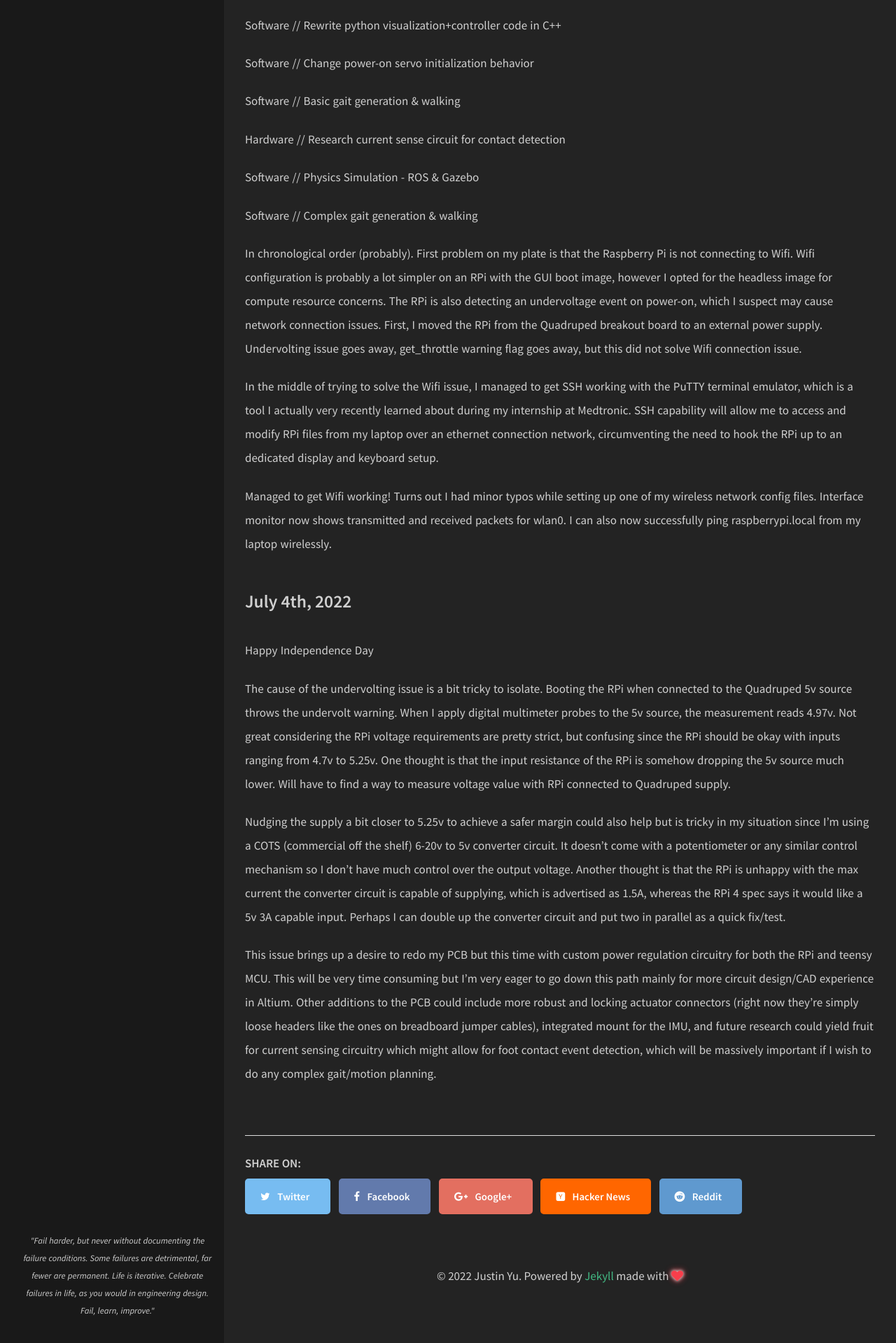
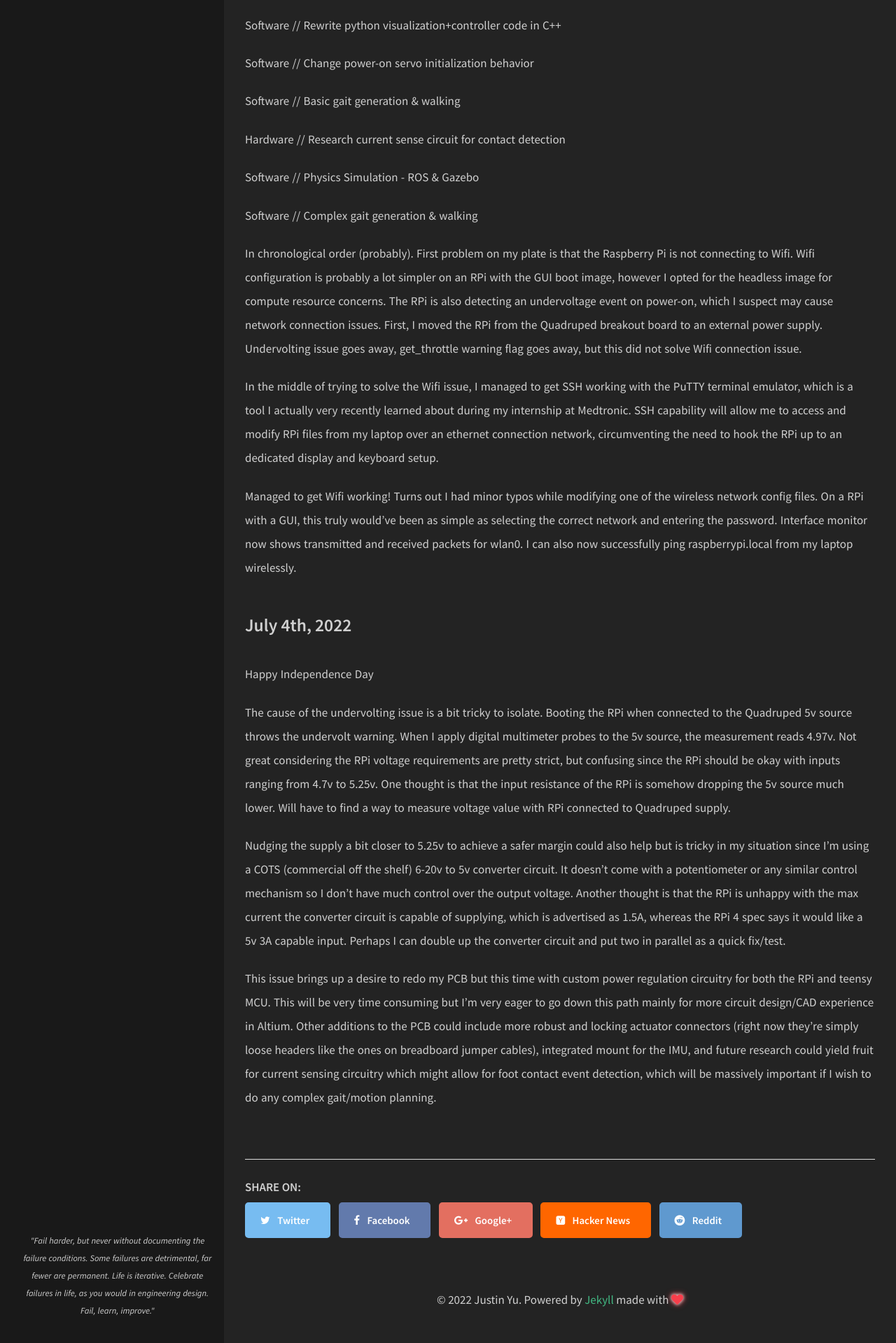
Before and after one commit to uynitsuj/uynitsuj.github.io, a Jekyll site: the page built from _posts/2022-07-03-quadruped-documentation.md, in a window 1280 px wide. Shown: the part 949-2868 px from the top of the page at 70% size. Built offline with Jekyll 4.4.1, drawn with Linux system fonts in a browser that asks for light colours.

Commit message:
Update 2022-07-03-quadruped-documentation.md

```diff
--- a/_posts/2022-07-03-quadruped-documentation.md
+++ b/_posts/2022-07-03-quadruped-documentation.md
@@ -35,7 +35,7 @@ First, I moved the RPi from the Quadruped breakout board to an external power su
 
 In the middle of trying to solve the Wifi issue, I managed to get SSH working with the PuTTY terminal emulator, which is a tool I actually very recently learned about during my internship at Medtronic. SSH capability will allow me to access and modify RPi files from my laptop over an ethernet connection network, circumventing the need to hook the RPi up to an dedicated display and keyboard setup.
 
-Managed to get Wifi working! Turns out I had minor typos while setting up one of my wireless network config files. Interface monitor now shows transmitted and received packets for wlan0. I can also now successfully ping raspberrypi.local from my laptop wirelessly.
+Managed to get Wifi working! Turns out I had minor typos while modifying one of the wireless network config files. On a RPi with a GUI, this truly would've been as simple as selecting the correct network and entering the password. Interface monitor now shows transmitted and received packets for wlan0. I can also now successfully ping raspberrypi.local from my laptop wirelessly.
 
 ### July 4th, 2022
 Happy Independence Day
```
